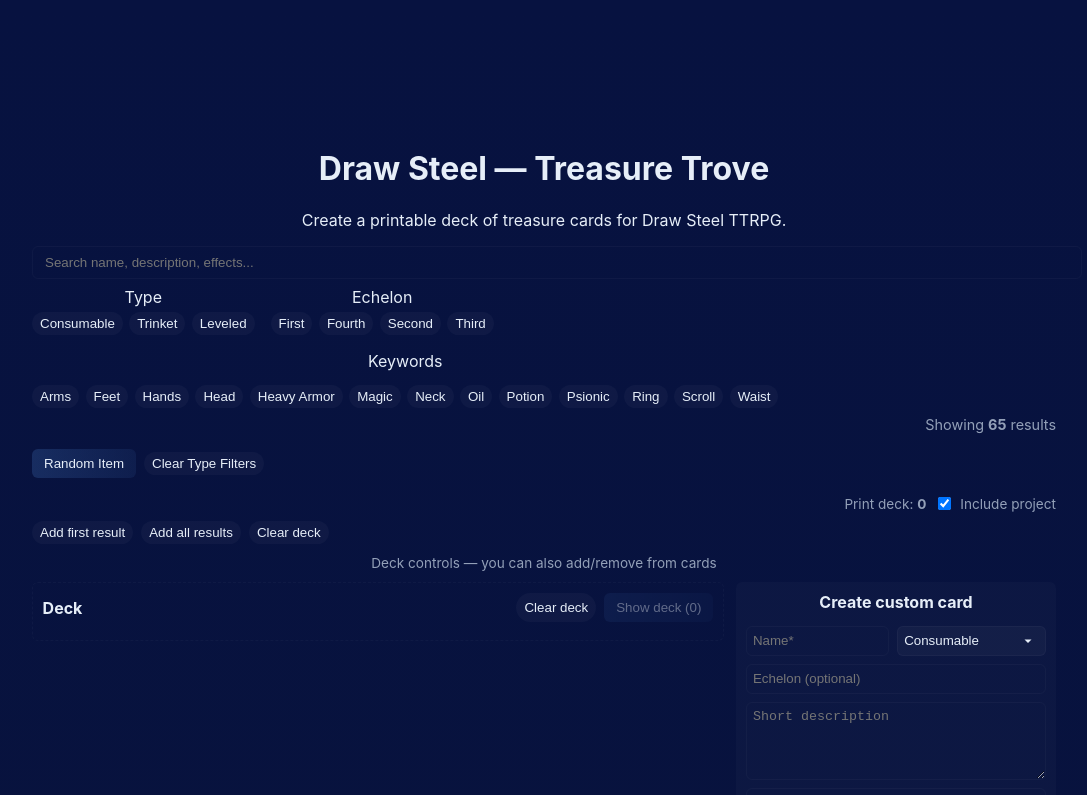
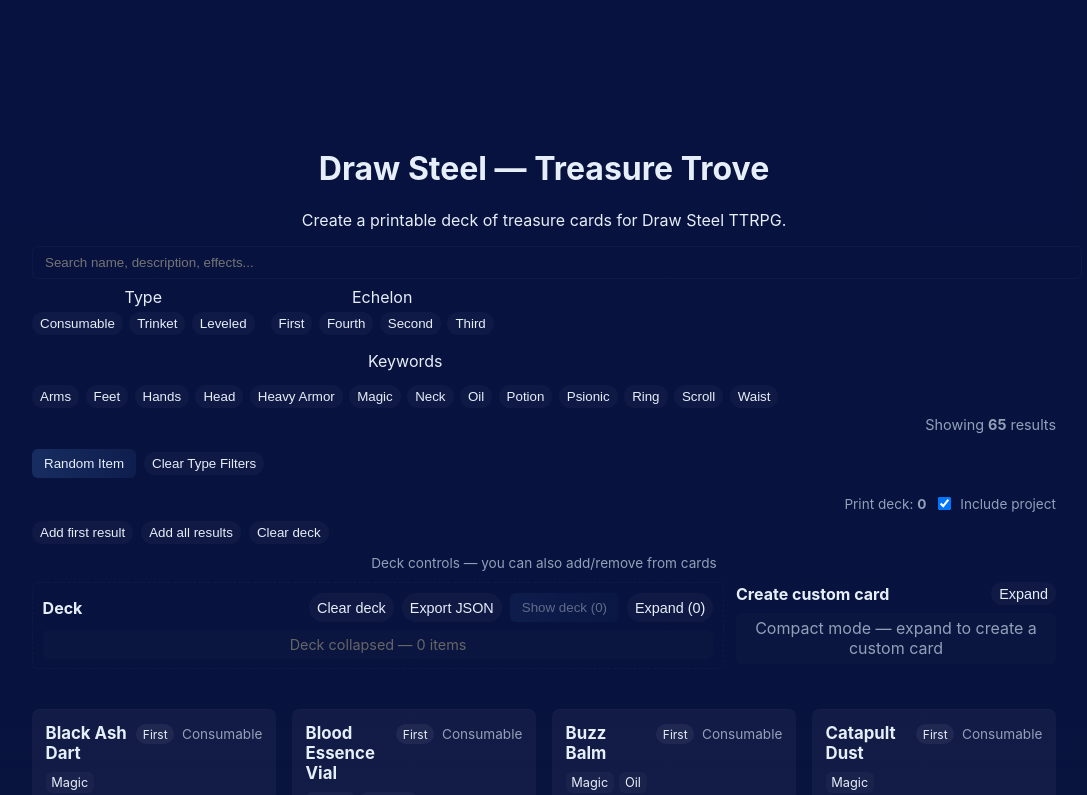
Before and after one commit to d-haim/DrawSteelTreasureTrove, a React (Vite) app: page / in a window 1280 px wide. Shown: the top 795 px of the page, without its empty margins (96-1183 px from the left). Built offline with nearby package versions, Linux system fonts and the light colour scheme.

Commit message:
chore(ui): export deck, reorder controls, include leveled sections in print, collapsible deck and custom form

```diff
--- a/src/components/CustomCardForm.tsx
+++ b/src/components/CustomCardForm.tsx
@@ -74,9 +74,25 @@
     setGoal('')
   }
 
+  const [collapsed, setCollapsed] = useState(true)
+
   return (
+    <div className={`custom-form-wrapper ${collapsed ? 'collapsed' : 'expanded'}`}>
+      <div style={{ display: 'flex', alignItems: 'center', gap: 8, justifyContent: 'space-between' }}>
+        <h4 style={{ margin: 0 }}>Create custom card</h4>
+        <div style={{ display: 'flex', gap: 8 }}>
+          <button type="button" className="chip-btn" onClick={() => setCollapsed(!collapsed)} aria-expanded={!collapsed}>
+            {collapsed ? 'Expand' : 'Collapse'}
+          </button>
+        </div>
+      </div>
+
+      {collapsed ? (
+        <div className="custom-form-collapsed" style={{ marginTop: 8 }}>
+          Compact mode — expand to create a custom card
+        </div>
+      ) : (
         <form className="custom-form" onSubmit={handleSubmit}>
-      <h4>Create custom card</h4>
           <div className="row">
             <input placeholder="Name*" value={name} onChange={(e) => setName(e.target.value)} />
             <select value={type} onChange={(e) => setType(e.target.value)}>
@@ -128,5 +144,7 @@
             </button>
           </div>
         </form>
+      )}
+    </div>
   )
 }
--- a/src/components/ItemList.tsx
+++ b/src/components/ItemList.tsx
@@ -49,6 +49,30 @@
 
   function clearDeck() {
     setDeck([])
+  }
+
+  function moveUp(item: BaseItem & { __category?: string }) {
+    setDeck((d) => {
+      const idx = d.findIndex((x) => x.type === item.type && x.name === item.name)
+      if (idx <= 0) return d
+      const next = [...d]
+      const tmp = next[idx - 1]
+      next[idx - 1] = next[idx]
+      next[idx] = tmp
+      return next
+    })
+  }
+
+  function moveDown(item: BaseItem & { __category?: string }) {
+    setDeck((d) => {
+      const idx = d.findIndex((x) => x.type === item.type && x.name === item.name)
+      if (idx < 0 || idx === d.length - 1) return d
+      const next = [...d]
+      const tmp = next[idx + 1]
+      next[idx + 1] = next[idx]
+      next[idx] = tmp
+      return next
+    })
   }
 
   function pickRandom() {
@@ -222,7 +246,7 @@
             <div className="print-deck-panel">
               <div style={{ display: 'flex', gap: 12, alignItems: 'flex-start' }}>
                 <div style={{ flex: 1 }}>
-                  <PrintDeck deck={deck} onRemove={removeFromDeck} onClear={clearDeck} includeProject={includeProjectInPrint} />
+                  <PrintDeck deck={deck} onRemove={removeFromDeck} onClear={clearDeck} includeProject={includeProjectInPrint} onMoveUp={moveUp} onMoveDown={moveDown} />
                 </div>
 
                 <div style={{ width: 320 }}>
--- a/src/components/PrintDeck.tsx
+++ b/src/components/PrintDeck.tsx
@@ -1,19 +1,26 @@
-import React from 'react'
+import React, { useState } from 'react'
 import type { BaseItem } from '../types/items'
 import ItemCard from './ItemCard'
+import LeveledCard from './LeveledCard'
 import { formatPowerRollsHtml, formatAbilitiesHtmlStructured } from '../utils/format'
 
 export default function PrintDeck({
   deck,
   onRemove,
   onClear,
-  includeProject
+  includeProject,
+  onMoveUp,
+  onMoveDown
 }: {
   deck: (BaseItem & { __category?: string })[]
   onRemove: (item: BaseItem) => void
   onClear: () => void
   includeProject: boolean
+  onMoveUp?: (item: BaseItem) => void
+  onMoveDown?: (item: BaseItem) => void
 }) {
+  const [collapsed, setCollapsed] = useState(true)
+
   function showDeck() {
     const html = `
       <!doctype html>
@@ -23,8 +30,8 @@
           <title>Deck</title>
           <style>
             body{ font-family: Arial, Helvetica, sans-serif; margin:20px; color:#111 }
-            .print-grid{ display:grid; grid-template-columns:repeat(auto-fill,minmax(260px,1fr)); gap:12px }
-            .print-card{ border:1px solid #222; padding:12px; border-radius:6px; box-shadow: 0 1px 0 rgba(0,0,0,0.1); background:#fff }
+            .print-grid{ display:grid; grid-template-columns:repeat(auto-fill,minmax(220px,1fr)); gap:12px }
+            .print-card{ border:1px solid #222; padding:12px; border-radius:6px; box-shadow: 0 1px 0 rgba(0,0,0,0.1); background:#fff; box-sizing:border-box }
             .print-card h3{ margin:0 0 6px 0 }
             .muted{ color:#666; font-size:0.9rem }
             .effect{ margin-top:8px }
@@ -33,7 +40,16 @@
             .power-roll .range{ color: #2b6cb0; font-weight:700; display:inline-block; width:72px }
             .power-roll .pr-desc{ display:inline-block }
             .power-roll.power-roll-header{ background: #f7f7f7; padding:6px; border-radius:6px; font-weight:700; display:block }
-            @media print{ body{ margin: 0 } .print-grid{ gap:8px } }
+            @media print{
+              body{ margin: 8mm; color:#111; font-size:12px }
+              .print-grid{ gap:8px; grid-template-columns: repeat(2, minmax(220px, 1fr)); }
+              .print-card{ padding:8px; font-size:12px; box-shadow:none; border:1px solid #ddd; background:#fff; page-break-inside:avoid; break-inside:avoid; }
+              .print-card h3{ font-size:14px; margin-bottom:6px }
+              .print-card section{ margin-top:6px }
+              .print-card section h4{ margin:4px 0 6px 0; font-size:13px }
+              .power-roll .range{ width:64px }
+              @page{ margin:8mm }
+            }
           </style>
         </head>
         <body>
@@ -46,7 +62,11 @@
                 </h3>
                 <div class="muted">${escapeHtml(it.type)}</div>
                 <div class="desc">${escapeHtml(it.description || '')}</div>
-                <div class="effect">${formatPowerRollsHtml(it.effect || '')}${it.power_roll && it.power_roll.length ? it.power_roll.map(line => {
+                <div class="effect">${(it.first_level || it.fifth_level || it.ninth_level) ? `
+                  ${it.first_level ? `<section><h4>1st level</h4>${formatPowerRollsHtml(it.first_level)}</section>` : ''}
+                  ${it.fifth_level ? `<section><h4>5th level</h4>${formatPowerRollsHtml(it.fifth_level)}</section>` : ''}
+                  ${it.ninth_level ? `<section><h4>9th level</h4>${formatPowerRollsHtml(it.ninth_level)}</section>` : formatPowerRollsHtml(it.effect || '')}
+                ` : `${formatPowerRollsHtml(it.effect || '')}`}${it.power_roll && it.power_roll.length ? it.power_roll.map(line => {
                   if (/^\s*Power\s+Roll\b/i.test(line)) return `<div class="power-roll power-roll-header"><strong>${escapeHtml(line.trim())}</strong></div>`
                   const m = line.match(/^\s*(<=\s*\d+|\d+\s*-\s*\d+|\d+\+)\s*[:\-\.]?\s*(.*)$/)
                   if (m) return `<div class="power-roll"><span class="range">${escapeHtml(m[1].trim())}:</span> <span class="pr-desc">${escapeHtml(m[2].trim())}</span></div>`
@@ -77,6 +97,17 @@
     }
   }
 
+  function exportDeck() {
+    const data = deck.map(({ __category, ...rest }) => rest)
+    const blob = new Blob([JSON.stringify(data, null, 2)], { type: 'application/json' })
+    const url = URL.createObjectURL(blob)
+    const a = document.createElement('a')
+    a.href = url
+    a.download = 'deck.json'
+    a.click()
+    URL.revokeObjectURL(url)
+  }
+
   function escapeHtml(s: string) {
     return s
       .replace(/&/g, '&amp;')
@@ -87,26 +118,53 @@
   }
 
   return (
-    <div className="print-deck">
+    <div className={`print-deck ${collapsed ? 'collapsed' : ''}`}>
       <div className="print-deck-controls">
         <strong>Deck</strong>
         <div style={{ marginLeft: 'auto', display: 'flex', gap: 8 }}>
           <button className="chip-btn" onClick={onClear} disabled={deck.length === 0}>
             Clear deck
           </button>
+          <button className="chip-btn" onClick={exportDeck} disabled={deck.length === 0}>
+            Export JSON
+          </button>
           <button className="random-btn" onClick={showDeck} disabled={deck.length === 0}>
             Show deck ({deck.length})
+          </button>
+          <button className="chip-btn" onClick={() => setCollapsed(!collapsed)} aria-expanded={!collapsed}>
+            {collapsed ? `Expand (${deck.length})` : 'Collapse'}
           </button>
         </div>
       </div>
 
-      <div className="grid print-deck-grid" style={{ marginTop: 8 }}>
-        {deck.map((it) => (
-          <div key={`${it.type}:${it.name}`}>
-            <ItemCard item={it} compact={true} showProject={includeProject} onRemoveFromDeck={onRemove} inDeck={true} />
-          </div>
-        ))}
-      </div>
+      {collapsed ? (
+        <div className="print-deck-collapsed" style={{ marginTop: 8, fontSize: '0.9rem', color: '#666' }}>
+          Deck collapsed — {deck.length} items
+        </div>
+      ) : (
+        <div className="grid print-deck-grid" style={{ marginTop: 8 }}>
+          {deck.map((it, idx) => (
+            <div key={`${it.type}:${it.name}`} style={{ position: 'relative' }}>
+              <div style={{ position: 'absolute', top: 6, right: 6, display: 'flex', gap: 6 }}>
+                <button className="chip-btn" onClick={() => onMoveUp && onMoveUp(it)} disabled={!onMoveUp || idx === 0} title="Move up">
+                  ▲
+                </button>
+                <button className="chip-btn" onClick={() => onMoveDown && onMoveDown(it)} disabled={!onMoveDown || idx === deck.length - 1} title="Move down">
+                  ▼
+                </button>
+                <button className="chip-btn" onClick={() => onRemove(it)} title="Remove">
+                  ✕
+                </button>
+              </div>
+              {(it as any).__category === 'Leveled' || (it as any).first_level ? (
+                <LeveledCard item={it as any} compact={true} showProject={includeProject} onRemoveFromDeck={onRemove} inDeck={true} />
+              ) : (
+                <ItemCard item={it} compact={true} showProject={includeProject} onRemoveFromDeck={onRemove} inDeck={true} />
+              )}
+            </div>
+          ))}
+        </div>
+      )}
     </div>
   )
 }
--- a/src/styles.css
+++ b/src/styles.css
@@ -115,6 +115,14 @@
 .print-deck{ border:1px dashed rgba(255,255,255,0.03); padding:0.6rem; border-radius:6px }
 .print-deck-controls{ display:flex; gap:8px; align-items:center }
 .print-deck-grid .item-card{ background: rgba(255,255,255,0.02); }
+.print-deck-collapsed{ padding:0.35rem 0.5rem; background: rgba(255,255,255,0.01); border-radius:6px; color:var(--muted) }
+.print-deck .chip-btn{ padding:0.2rem 0.5rem; font-size:0.9rem }
+
+/* Custom form collapsed */
+.custom-form-wrapper .chip-btn{ padding:0.2rem 0.5rem; font-size:0.9rem }
+.custom-form-collapsed{ padding:0.35rem 0.5rem; background: rgba(255,255,255,0.01); border-radius:6px; color:var(--muted); margin-top:8px }
+
+
 
 /* Custom form */
 .custom-form{ background: rgba(255,255,255,0.02); padding:0.6rem; border-radius:6px; display:flex; flex-direction:column; gap:8px }
```
Lines whose indentation alone changed are shown as unchanged.
